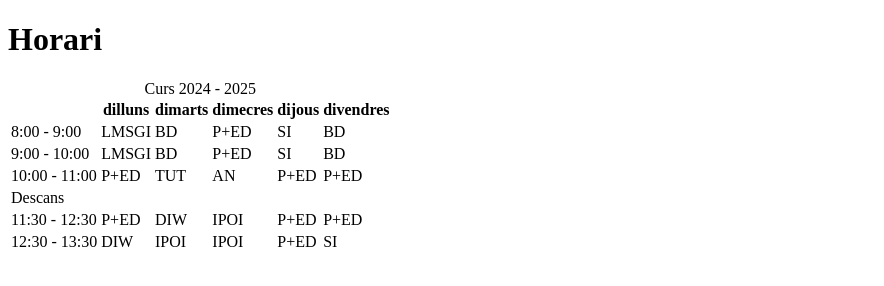
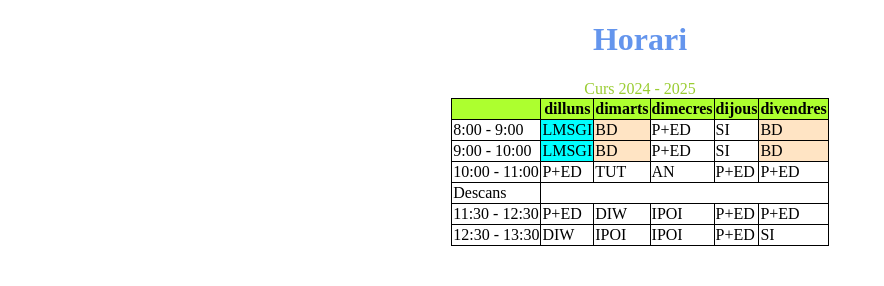
Before and after one commit to LluisNoval/LMSGI_P2, a plain HTML site: page horari.html in a window 1280 px wide. Shown: the whole page, without its empty margins (0-884 px from the left). Drawn offline with Linux system fonts and the light colour scheme.

Commit message:
Color taula

```diff
--- a/horari.css
+++ b/horari.css
@@ -0,0 +1,28 @@
+h1{
+    color: cornflowerblue;
+    font-weight: bold;
+    text-align: center;
+}
+caption{
+    color: yellowgreen;
+    size: 25px;
+}
+th{
+    size: 100px;
+    background-color: greenyellow;
+    text-align: center;
+    font-weight: bold;
+}
+table, th, td {
+    border: 1px solid black;
+    border-collapse: collapse;
+  }
+  table{
+    margin:auto
+  }
+  .LMSGI{
+    background-color: aqua;
+  }
+  .BD{
+    background-color: bisque;
+  }
--- a/horari.html
+++ b/horari.html
@@ -22,19 +22,19 @@
         </tr>
         <tr>
             <td>8:00 - 9:00</td>
-            <td>LMSGI</td>
-            <td>BD</td>
+            <td class="LMSGI">LMSGI</td>
+            <td class="BD">BD</td>
             <td>P+ED</td>
             <td>SI</td>
-            <td>BD</td>
+            <td class="BD">BD</td>
         </tr>
         <tr>
             <td>9:00 - 10:00</td>
-            <td>LMSGI</td>
-            <td>BD</td>
+            <td class="LMSGI">LMSGI</td>
+            <td class="BD">BD</td>
             <td>P+ED</td>
             <td>SI</td>
-            <td>BD</td>
+            <td class="BD">BD</td>
         </tr>
         <tr>
             <td>10:00 - 11:00</td>
```
